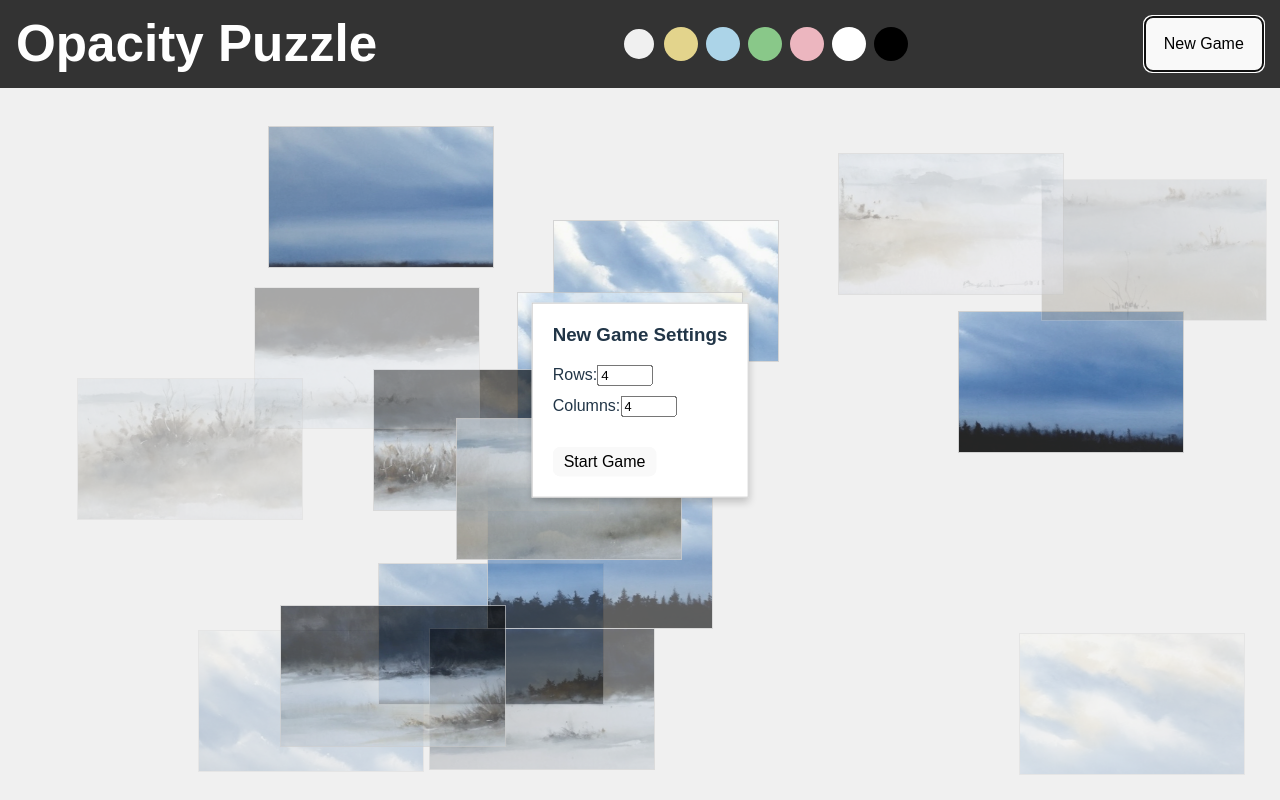
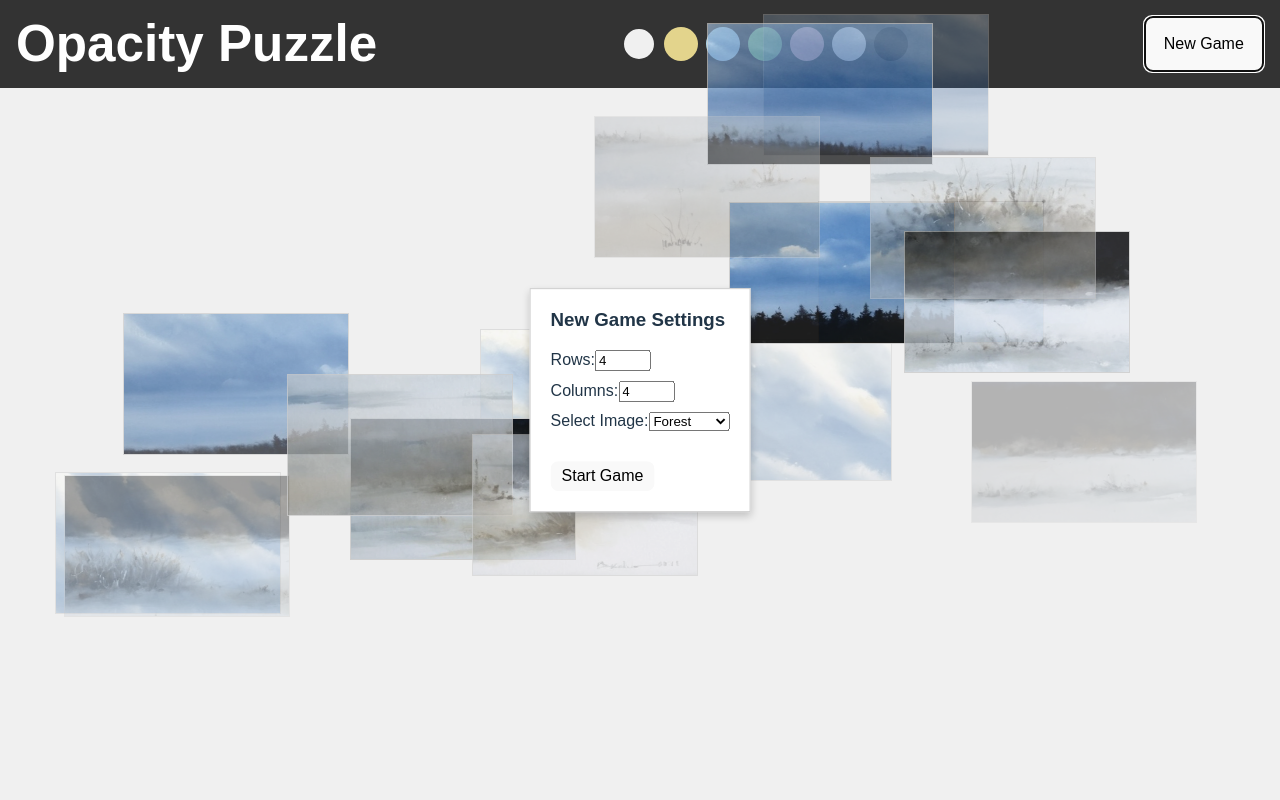
Before and after one commit to gloofys/puzzle, a React (Vite) app: page / in a window 1280 px wide. Both pictures are taken after a click on the button "New Game". Built offline with nearby package versions, Linux system fonts and the light colour scheme.

Commit message:
Added image selection under new game. Atm it is a dropdown of words. In the future make it a dropdown gallery or something similar where you can choose image while seeing the images.

```diff
--- a/src/App.jsx
+++ b/src/App.jsx
@@ -10,25 +10,28 @@ function App() {
     const [bgColor, setBgColor] = useState('#f0f0f0');
     const [rows, setRows] = useState(4);
     const [columns, setColumns] = useState(4);
+    const [image, setImage] = useState('/est_forest_vary.png'); // Default image
     const [isDialogOpen, setIsDialogOpen] = useState(false);
     const [gameId, setGameId] = useState(0); // Unique identifier for each game
 
-    const handleNewGame = ({ rows, columns }) => {
+    const handleNewGame = ({ rows, columns, image }) => {
         setRows(rows);
         setColumns(columns);
         setGameId((prevGameId) => prevGameId + 1); // Increment the gameId
+        setImage(image);
         setIsDialogOpen(false);
     };
 
     return (
         <DndProvider backend={HTML5Backend}>
             <div className="app-container">
-                <Header bgColor={bgColor} onChange={setBgColor} onOpenNewGame={() => setIsDialogOpen(true)} />
+                <Header bgColor={bgColor} onChange={setBgColor} onOpenNewGame={() => setIsDialogOpen(true)}/>
                 <main className="game-wrapper">
-                    <GameBoard key={gameId} bgColor={bgColor} rows={rows} columns={columns} />
+                    <GameBoard key={gameId} bgColor={bgColor} rows={rows} columns={columns} image={image}/>
                 </main>
+
                 {isDialogOpen && (
-                    <NewGameDialog onStartGame={handleNewGame} />
+                    <NewGameDialog onStartGame={handleNewGame}/>
                 )}
             </div>
         </DndProvider>
--- a/src/components/GameBoard.jsx
+++ b/src/components/GameBoard.jsx
@@ -4,10 +4,10 @@ import '/src/assets/GameBoard.css';
 import PuzzlePiece from './PuzzlePiece.jsx';
 import PuzzleImage from './PuzzleImage.jsx';
 
-const SNAP_TOLERANCE = 40;
+const SNAP_TOLERANCE = 50;
 
 // eslint-disable-next-line react/prop-types
-const GameBoard = ({ bgColor, rows, columns }) => {
+const GameBoard = ({ bgColor, rows, columns,  image }) => {
     const [positions, setPositions] = useState([]);
     const [pieces, setPieces] = useState([]);
     const [lockedPositions, setLockedPositions] = useState([]);
@@ -76,7 +76,7 @@ const GameBoard = ({ bgColor, rows, columns }) => {
 
     return (
         <div className="game-board-wrapper" ref={drop} style={{ backgroundColor: bgColor }}>
-            <PuzzleImage setPieces={setPieces} setInitialPositions={setPositions} rows={rows} columns={columns} />
+            <PuzzleImage setPieces={setPieces} setInitialPositions={setPositions} rows={rows} columns={columns} image={image} />
             {pieces.map((piece, index) => (
                 <PuzzlePiece
                     key={index}
--- a/src/components/NewGameDialog.jsx
+++ b/src/components/NewGameDialog.jsx
@@ -6,9 +6,16 @@ import '/src/assets/NewGameDialog.css';
 const NewGameDialog = ({ onStartGame }) => {
     const [rows, setRows] = useState(4);
     const [columns, setColumns] = useState(4);
+    const [selectedImage, setSelectedImage] = useState('/est_forest_vary.png');
+
+    const availableImages = [
+        { src: '/est_forest_vary.png', name: 'Forest' },
+        { src: '/muhu.webp', name: 'Beach' },
+        { src: '/cityscape.png', name: 'Cityscape' },
+    ];
 
     const handleStartGame = () => {
-        onStartGame({ rows, columns });
+        onStartGame({ rows, columns, image: selectedImage });
     };
 
     return (
@@ -34,6 +41,19 @@ const NewGameDialog = ({ onStartGame }) => {
                     onChange={(e) => setColumns(Number(e.target.value))}
                 />
             </label>
+            <label>
+                Select Image:
+                <select
+                    value={selectedImage}
+                    onChange={(e) => setSelectedImage(e.target.value)}
+                >
+                    {availableImages.map((img) => (
+                        <option key={img.src} value={img.src}>
+                            {img.name}
+                        </option>
+                    ))}
+                </select>
+            </label>
             <button onClick={handleStartGame}>Start Game</button>
         </div>
     );
--- a/src/components/PuzzleImage.jsx
+++ b/src/components/PuzzleImage.jsx
@@ -1,13 +1,12 @@
 import { useEffect } from 'react';
 import PropTypes from 'prop-types';
-import puzzleImage from '/est_forest_vary.png';
 import '/src/assets/PuzzlePieces.css';
 
-const PuzzleImage = ({ setPieces, setInitialPositions, rows, columns }) => {
+const PuzzleImage = ({ setPieces, setInitialPositions, rows, columns, image }) => {
     useEffect(() => {
-        const image = new Image();
-        image.src = puzzleImage;
-        image.onload = () => {
+        const img = new Image();
+        img.src = image;
+        img.onload = () => {
             const gameBoardWidth = window.innerWidth;
             const gameBoardHeight = window.innerHeight;
 
@@ -19,13 +18,11 @@ const PuzzleImage = ({ setPieces, setInitialPositions, rows, columns }) => {
             const offsetX = (gameBoardWidth - puzzleAreaWidth) / 2;
             const offsetY = (gameBoardHeight - puzzleAreaHeight) / 2;
 
-            // Calculate scaling based on the puzzle area instead of the full GameBoard
-            const scaleX = puzzleAreaWidth / image.width;
-            const scaleY = puzzleAreaHeight / image.height;
+            const scaleX = puzzleAreaWidth / img.width;
+            const scaleY = puzzleAreaHeight / img.height;
 
-            const pieceWidth = Math.ceil((image.width / columns) * scaleX);
-            const pieceHeight = Math.ceil((image.height / rows) * scaleY);
-
+            const pieceWidth = Math.ceil((img.width / columns) * scaleX);
+            const pieceHeight = Math.ceil((img.height / rows) * scaleY);
 
             const canvas = document.createElement('canvas');
             const ctx = canvas.getContext('2d');
@@ -39,11 +36,11 @@ const PuzzleImage = ({ setPieces, setInitialPositions, rows, columns }) => {
                 for (let col = 0; col < columns; col++) {
                     ctx.clearRect(0, 0, pieceWidth, pieceHeight);
                     ctx.drawImage(
-                        image,
-                        col * (image.width / columns),
-                        row * (image.height / rows),
-                        image.width / columns,
-                        image.height / rows,
+                        img,
+                        col * (img.width / columns),
+                        row * (img.height / rows),
+                        img.width / columns,
+                        img.height / rows,
                         0,
                         0,
                         pieceWidth,
@@ -75,10 +72,10 @@ const PuzzleImage = ({ setPieces, setInitialPositions, rows, columns }) => {
             setInitialPositions(initialPositions);
         };
 
-        image.onerror = () => {
-            console.error('Failed to load image. Please check the image path.');
+        img.onerror = () => {
+            console.error('Failed to load image:', image);
         };
-    }, [setPieces, setInitialPositions, rows, columns]); // Add rows and columns as dependencies
+    }, [setPieces, setInitialPositions, rows, columns, image]);
 
     return null;
 };
@@ -88,6 +85,7 @@ PuzzleImage.propTypes = {
     setInitialPositions: PropTypes.func.isRequired,
     rows: PropTypes.number.isRequired,
     columns: PropTypes.number.isRequired,
+    image: PropTypes.string.isRequired, // New prop for the selected image
 };
 
 export default PuzzleImage;
--- a/src/components/PuzzlePiece.jsx
+++ b/src/components/PuzzlePiece.jsx
@@ -20,7 +20,7 @@ const PuzzlePiece = ({ piece, index, position = { x: 0, y: 0 }, isLocked, zIndex
     const distance = Math.sqrt(
         Math.pow(position.x - piece.correctX, 2) + Math.pow(position.y - piece.correctY, 2)
     );
-    const calculatedOpacity = Math.max(0.3, 1 - distance / 700); // Adjust sensitivity if needed
+    const calculatedOpacity = Math.max(0.25, 1 - distance / 900); // Adjust sensitivity if needed
 
     return (
         <img
```
